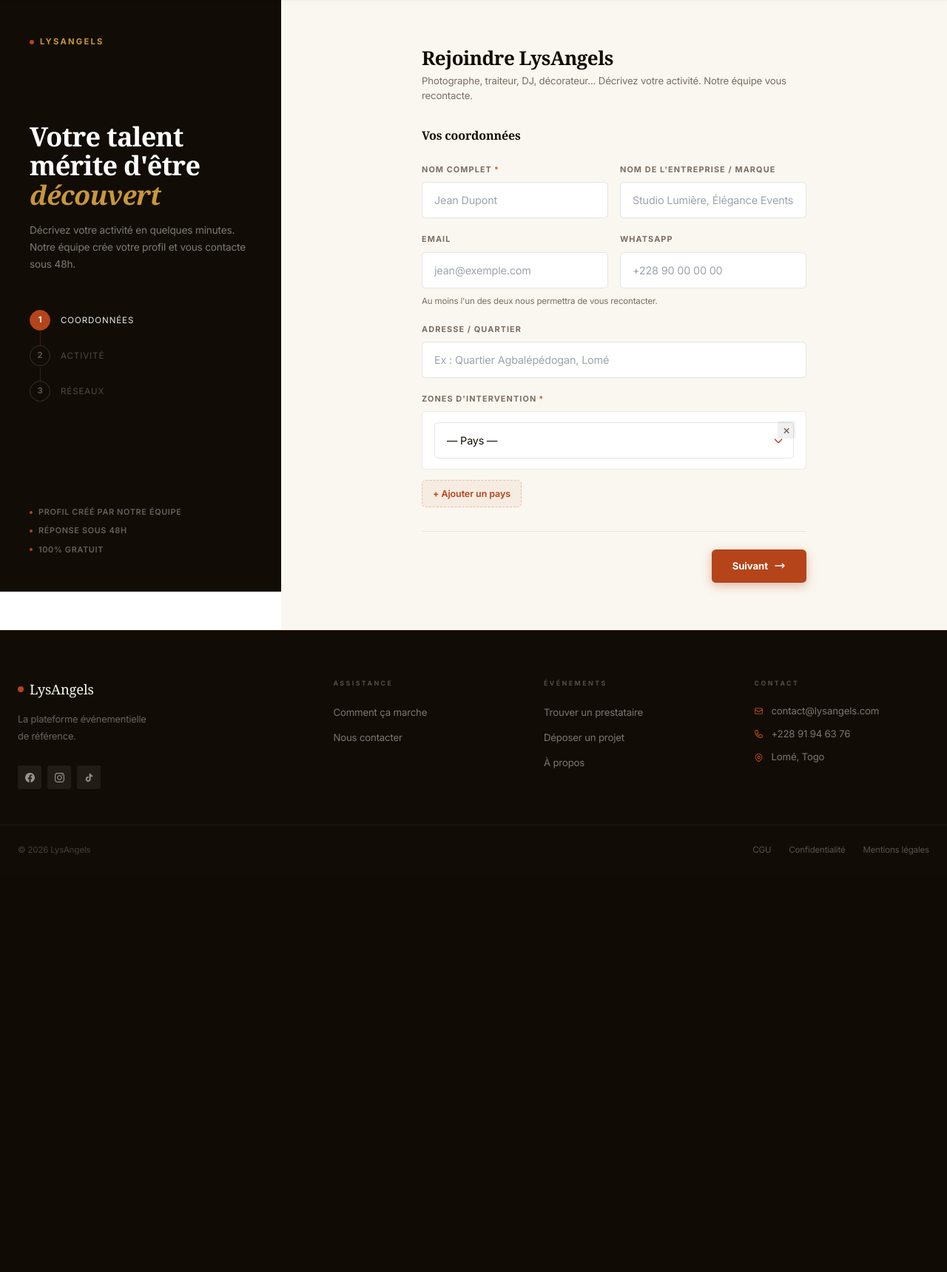
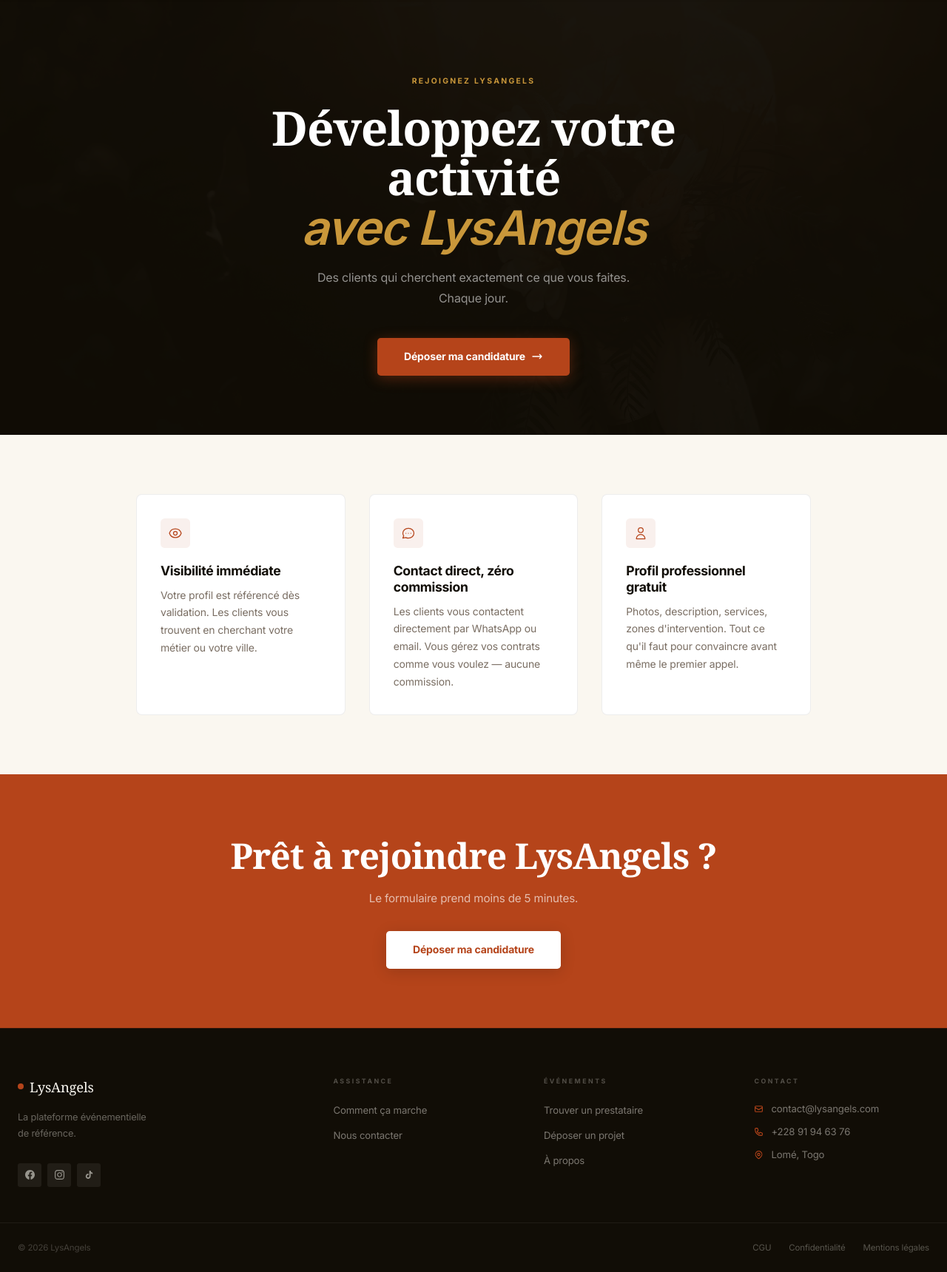
Before and after one commit to deSully/lysangels, a Django app: page /vendors/devenir-prestataire/ in a window 1280 px wide. Shown: the part 65-1785 px from the top of the page at 74% size. Before the commit the page ends 1221 px from the top, so only its background shows below. Run offline with Django 5.2, Linux system fonts and the light colour scheme; tables that the repository leaves empty hold one stand-in row (values such as "Sample post"); parts of the project's set-up code (start-up, migrations or seed data) failed here and were passed over; some libraries are stand-ins or nearby versions; some web fonts are replaced.

Commit message:
feat: page pitch prestataires avec arguments et CTA

```diff
--- a/apps/vendors/urls.py
+++ b/apps/vendors/urls.py
@@ -5,7 +5,8 @@ app_name = 'vendors'
 
 urlpatterns = [
     path('', views.vendor_list, name='vendor_list'),
-    path('devenir-prestataire/', views.vendor_signup, name='vendor_signup'),
+    path('devenir-prestataire/', views.vendor_pitch, name='vendor_pitch'),
+    path('devenir-prestataire/candidature/', views.vendor_signup, name='vendor_signup'),
     path('<int:pk>/', views.vendor_detail, name='vendor_detail'),
     path('<int:pk>/contact/', views.reveal_contact, name='reveal_contact'),
 ]
--- a/apps/vendors/views.py
+++ b/apps/vendors/views.py
@@ -233,3 +233,13 @@ def vendor_signup(request):
             {'title': 'Devenir prestataire'},
         ],
     })
+
+
+def vendor_pitch(request):
+    """Page de présentation pour les prestataires potentiels"""
+    return render(request, 'vendors/vendor_pitch.html', {
+        'breadcrumbs': [
+            {'title': 'Accueil', 'url': 'core:home'},
+            {'title': 'Devenir prestataire'},
+        ],
+    })
--- a/templates/base.html
+++ b/templates/base.html
@@ -350,7 +350,7 @@
                     <a href="{% url 'core:about' %}" class="nav-link {% if request.resolver_match.url_name == 'about' %}nav-link-active{% endif %}">
                         À propos
                     </a>
-                    <a href="{% url 'vendors:vendor_signup' %}" class="nav-link {% if request.resolver_match.url_name == 'vendor_signup' %}nav-link-active{% endif %}">
+                    <a href="{% url 'vendors:vendor_pitch' %}" class="nav-link {% if request.resolver_match.url_name == 'vendor_pitch' or request.resolver_match.url_name == 'vendor_signup' %}nav-link-active{% endif %}">
                         Devenir prestataire
                     </a>
                     <!-- Bouton principal J'ai un projet -->
@@ -409,7 +409,7 @@
                 <a href="{% url 'core:about' %}" class="block py-3 px-2 text-base rounded-lg transition {% if request.resolver_match.url_name == 'about' %}font-semibold{% else %}text-gray-700{% endif %}" {% if request.resolver_match.url_name == 'about' %}style="color:var(--terra);background:rgba(181,68,26,.06);"{% endif %}>
                     À propos
                 </a>
-                <a href="{% url 'vendors:vendor_signup' %}" class="block py-3 px-2 text-base rounded-lg transition {% if request.resolver_match.url_name == 'vendor_signup' %}font-semibold{% else %}text-gray-700{% endif %}" {% if request.resolver_match.url_name == 'vendor_signup' %}style="color:var(--terra);background:rgba(181,68,26,.06);"{% endif %}>
+                <a href="{% url 'vendors:vendor_pitch' %}" class="block py-3 px-2 text-base rounded-lg transition {% if request.resolver_match.url_name == 'vendor_pitch' or request.resolver_match.url_name == 'vendor_signup' %}font-semibold{% else %}text-gray-700{% endif %}" {% if request.resolver_match.url_name == 'vendor_pitch' or request.resolver_match.url_name == 'vendor_signup' %}style="color:var(--terra);background:rgba(181,68,26,.06);"{% endif %}>
                     Devenir prestataire
                 </a>
                 <!-- Bouton principal mobile -->
--- /dev/null
+++ b/templates/vendors/vendor_pitch.html
@@ -0,0 +1,69 @@
+{% extends 'base.html' %}
+{% load static %}
+
+{% block title %}Devenir prestataire — LysAngels{% endblock %}
+{% block meta_description %}Rejoignez LysAngels et développez votre activité événementielle au Togo. Profil gratuit, contact direct, zéro commission.{% endblock %}
+
+{% block content %}
+<div style="background:var(--ivory); min-height:100svh;">
+
+  <!-- Hero -->
+  <section style="background:var(--night); padding:6rem 1.5rem 5rem; text-align:center; position:relative; overflow:hidden;">
+    <div style="position:absolute; inset:0; opacity:.04; background-image:url('{% static "images/heroes/hero-bg.jpg" %}'); background-size:cover; background-position:center;"></div>
+    <div style="position:relative; z-index:1; max-width:640px; margin:0 auto;">
+      <span style="display:inline-block; font-size:.65rem; font-weight:700; letter-spacing:.22em; text-transform:uppercase; color:var(--gold); margin-bottom:1.25rem;">Rejoignez LysAngels</span>
+      <h1 style="font-size:clamp(2.25rem,6vw,4rem); font-weight:600; line-height:1.05; letter-spacing:-.02em; color:#fff; margin-bottom:1.25rem; font-family:'Playfair Display',Georgia,serif;">
+        Développez votre activité<br><em style="font-style:italic; color:var(--gold);">avec LysAngels</em>
+      </h1>
+      <p style="font-size:1rem; color:rgba(255,255,255,.55); line-height:1.75; max-width:44ch; margin:0 auto 2.5rem;">
+        Des clients qui cherchent exactement ce que vous faites.<br>Chaque jour.
+      </p>
+      <a href="{% url 'vendors:vendor_signup' %}" style="display:inline-flex; align-items:center; gap:.5rem; padding:.875rem 2.25rem; background:var(--terra); color:#fff; font-size:.875rem; font-weight:700; border-radius:.3rem; text-decoration:none; box-shadow:0 4px 18px rgba(181,68,26,.4); transition:background .2s, transform .15s;">
+        Déposer ma candidature
+        <svg width="16" height="16" fill="none" stroke="currentColor" viewBox="0 0 24 24" aria-hidden="true"><path stroke-linecap="round" stroke-linejoin="round" stroke-width="2" d="M17 8l4 4m0 0l-4 4m4-4H3"/></svg>
+      </a>
+    </div>
+  </section>
+
+  <!-- Arguments -->
+  <section style="max-width:960px; margin:0 auto; padding:5rem 1.5rem;">
+    <div style="display:grid; grid-template-columns:repeat(auto-fit, minmax(260px, 1fr)); gap:2rem;">
+
+      <div style="background:#fff; border-radius:.5rem; padding:2rem; border:1px solid rgba(0,0,0,.07);">
+        <div style="width:2.5rem; height:2.5rem; border-radius:.35rem; background:rgba(181,68,26,.08); display:flex; align-items:center; justify-content:center; margin-bottom:1.25rem;">
+          <svg width="20" height="20" fill="none" stroke="var(--terra)" viewBox="0 0 24 24" aria-hidden="true"><path stroke-linecap="round" stroke-linejoin="round" stroke-width="1.5" d="M15 12a3 3 0 11-6 0 3 3 0 016 0z"/><path stroke-linecap="round" stroke-linejoin="round" stroke-width="1.5" d="M2.458 12C3.732 7.943 7.523 5 12 5c4.478 0 8.268 2.943 9.542 7-1.274 4.057-5.064 7-9.542 7-4.477 0-8.268-2.943-9.542-7z"/></svg>
+        </div>
+        <h2 style="font-size:1.1rem; font-weight:700; color:var(--night); margin-bottom:.625rem;">Visibilité immédiate</h2>
+        <p style="font-size:.875rem; color:var(--muted); line-height:1.7;">Votre profil est référencé dès validation. Les clients vous trouvent en cherchant votre métier ou votre ville.</p>
+      </div>
+
+      <div style="background:#fff; border-radius:.5rem; padding:2rem; border:1px solid rgba(0,0,0,.07);">
+        <div style="width:2.5rem; height:2.5rem; border-radius:.35rem; background:rgba(181,68,26,.08); display:flex; align-items:center; justify-content:center; margin-bottom:1.25rem;">
+          <svg width="20" height="20" fill="none" stroke="var(--terra)" viewBox="0 0 24 24" aria-hidden="true"><path stroke-linecap="round" stroke-linejoin="round" stroke-width="1.5" d="M8 12h.01M12 12h.01M16 12h.01M21 12c0 4.418-4.03 8-9 8a9.863 9.863 0 01-4.255-.949L3 20l1.395-3.72C3.512 15.042 3 13.574 3 12c0-4.418 4.03-8 9-8s9 3.582 9 8z"/></svg>
+        </div>
+        <h2 style="font-size:1.1rem; font-weight:700; color:var(--night); margin-bottom:.625rem;">Contact direct, zéro commission</h2>
+        <p style="font-size:.875rem; color:var(--muted); line-height:1.7;">Les clients vous contactent directement par WhatsApp ou email. Vous gérez vos contrats comme vous voulez — aucune commission.</p>
+      </div>
+
+      <div style="background:#fff; border-radius:.5rem; padding:2rem; border:1px solid rgba(0,0,0,.07);">
+        <div style="width:2.5rem; height:2.5rem; border-radius:.35rem; background:rgba(181,68,26,.08); display:flex; align-items:center; justify-content:center; margin-bottom:1.25rem;">
+          <svg width="20" height="20" fill="none" stroke="var(--terra)" viewBox="0 0 24 24" aria-hidden="true"><path stroke-linecap="round" stroke-linejoin="round" stroke-width="1.5" d="M16 7a4 4 0 11-8 0 4 4 0 018 0zM12 14a7 7 0 00-7 7h14a7 7 0 00-7-7z"/></svg>
+        </div>
+        <h2 style="font-size:1.1rem; font-weight:700; color:var(--night); margin-bottom:.625rem;">Profil professionnel gratuit</h2>
+        <p style="font-size:.875rem; color:var(--muted); line-height:1.7;">Photos, description, services, zones d'intervention. Tout ce qu'il faut pour convaincre avant même le premier appel.</p>
+      </div>
+
+    </div>
+  </section>
+
+  <!-- CTA final -->
+  <section style="background:var(--terra); padding:5rem 1.5rem; text-align:center;">
+    <h2 style="font-size:clamp(1.75rem,5vw,3rem); font-weight:600; color:#fff; margin-bottom:1rem; font-family:'Playfair Display',Georgia,serif;">Prêt à rejoindre LysAngels ?</h2>
+    <p style="font-size:.95rem; color:rgba(255,255,255,.65); margin-bottom:2rem;">Le formulaire prend moins de 5 minutes.</p>
+    <a href="{% url 'vendors:vendor_signup' %}" style="display:inline-flex; align-items:center; gap:.5rem; padding:.875rem 2.25rem; background:#fff; color:var(--terra); font-size:.875rem; font-weight:700; border-radius:.3rem; text-decoration:none; box-shadow:0 4px 20px rgba(0,0,0,.15);">
+      Déposer ma candidature
+    </a>
+  </section>
+
+</div>
+{% endblock %}
```
